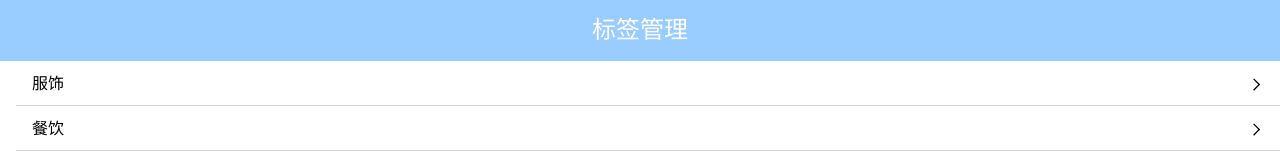
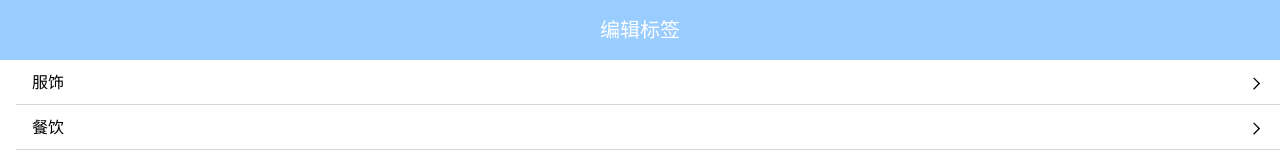
Before and after one commit to Cris-z123/book-keeping-react, a React app: page /#/tags in a window 1280 px wide. Shown: the top 160 px of the page. Built offline with nearby package versions, Linux system fonts and the light colour scheme.

Commit message:
完善UI

```diff
--- a/public/index.html
+++ b/public/index.html
@@ -3,7 +3,7 @@
   <head>
     <meta charset="utf-8" />
     <link rel="icon" href="%PUBLIC_URL%/favicon.ico" />
-    <meta name="viewport" content="width=device-width, initial-scale=1" />
+    <meta name="viewport" content="width=device-width, initial-scale=1,minimum-scale=1.0,maximum-scale=1.0,user-scalable=no,viewport-fit=cover" />
     <meta name="theme-color" content="#000000" />
     <meta
       name="description"
--- a/src/views/Statistics.tsx
+++ b/src/views/Statistics.tsx
@@ -14,29 +14,31 @@ const Item = styled.div`
   font-size: 18px;
   line-height: 20px;
   padding: 10px 16px;
+  border-bottom: 1px solid #ccccff;
   > .note {
     margin-right: auto;
     margin-left: 16px;
     color: #999;
   }
 `
-const Header = styled.h3`
+const Header = styled.p`
   font-size: 18px;
   line-height: 20px;
   padding: 10px 16px;
+  box-shadow: inset 0 -5px 5px -5px rgba(0,0,0,0.25), inset 0 5px 5px -5px rgba(0,0,0,0.25);
 `
 
 function Statistics() {
   const [category, setCategory] = useState<'-' | '+'>('-');
   const {records} = useRecords();
   const {getName} = useTags();
-  const hash: {[key: string]: RecordItem[]} = {}
+  const hash: {[K: string]: RecordItem[]} = {}
   const selectedRecords = records.filter(r => r.category === category);
 
   selectedRecords.forEach(r => {
     const key = dayjs(r.createdAt).format('YYYY年MM月DD日')
     if(!(key in hash)) {
-      hash[key] = []
+      hash[key] = [];
     }
     hash[key].push(r)
   })
@@ -68,7 +70,8 @@ function Statistics() {
                     .reduce((result, span, index, array) =>
                       result.concat(index < array.length - 1 ? [span, '，'] : [span]), []as ReactNode[])}
                 </div>
-                {r.note && <div className="note">{r.note}
+                {r.note && <div className="note">
+                  {r.note}
                 </div>}
                 <div className="amount">
                   ￥{r.amount}
--- a/src/views/Tag.tsx
+++ b/src/views/Tag.tsx
@@ -11,9 +11,11 @@ const Topbar = styled.header`
     display: flex;
     justify-content: space-between;
     align-items: center;
-    line-height: 20px;
-    padding: 14px;
-    background: #66CCCC;
+    font-size: 20px;
+    line-height: 28px;
+    padding: 16px;
+    background: #99CCFF;
+    color: #ffffff;
 `
 const Space = styled.span`
     width: 1em;
--- a/src/views/Tags.tsx
+++ b/src/views/Tags.tsx
@@ -23,15 +23,15 @@ const TagList = styled.ol`
   }
 `
 
-const Title = styled.div`
-  font-size: 24px;
-  color: #ffffff;
-  display:flex;
-  background:#99CCFF;
-  width: 100%;
-  text-align:center;
-  justify-content: center;
-  padding: 16px 0;
+const Topbar = styled.header`
+    display: flex;
+    justify-content: center;
+    align-items: center;
+    font-size: 20px;
+    line-height: 28px;
+    padding: 16px;
+    background: #99CCFF;
+    color: #ffffff;
 `
 
 const Center = styled.div`
@@ -46,7 +46,7 @@ function Tags() {
 
   return (
     <Layout>
-      <Title>标签管理</Title>
+      <Topbar>编辑标签</Topbar>
       <TagList>
         {tags.map(tag =>
           <li key ={tag.id}>
--- a/src/views/money/CategorySection.tsx
+++ b/src/views/money/CategorySection.tsx
@@ -15,12 +15,13 @@ const Wrapper = styled.section`
       &.selected::after{
         content: '';
         display:block;
-        height: 3px;
-        background:#333;
+        height: 4px;
+        background:#336699;
+        border-radius: 12px;
         position:absolute;
         bottom:0;
-        width: 100%;
-        left: 0;
+        width: 80%;
+        left: 10%;
       }
     }
   }
```
